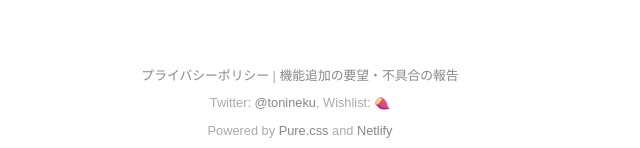
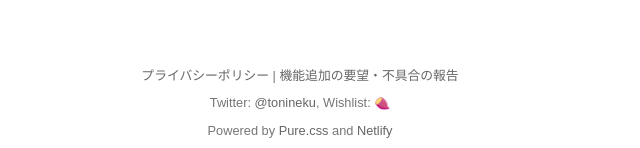
Before and after one commit to Gurrium/tcx-to-altitude-image, a plain HTML site: page index.html in a window 1280 px wide. Shown: the part 721-869 px from the top of the page, 340-980 px from the left. Drawn offline with nearby package versions, Linux system fonts and the light colour scheme.

Commit message:
fix style

```diff
--- a/style.css
+++ b/style.css
@@ -7,14 +7,10 @@ body {
     color: #444
 }
 
-footer a {
-    color: #888
-}
-
 footer {
     text-align: center;
     font-size: 0.8rem;
-    color: #aaa
+    color: #767676
 }
 
 footer address {
@@ -22,7 +18,7 @@ footer address {
 }
 
 footer a {
-    color: #888;
+    color: #666666;
     text-decoration: none;
 }
 
```
